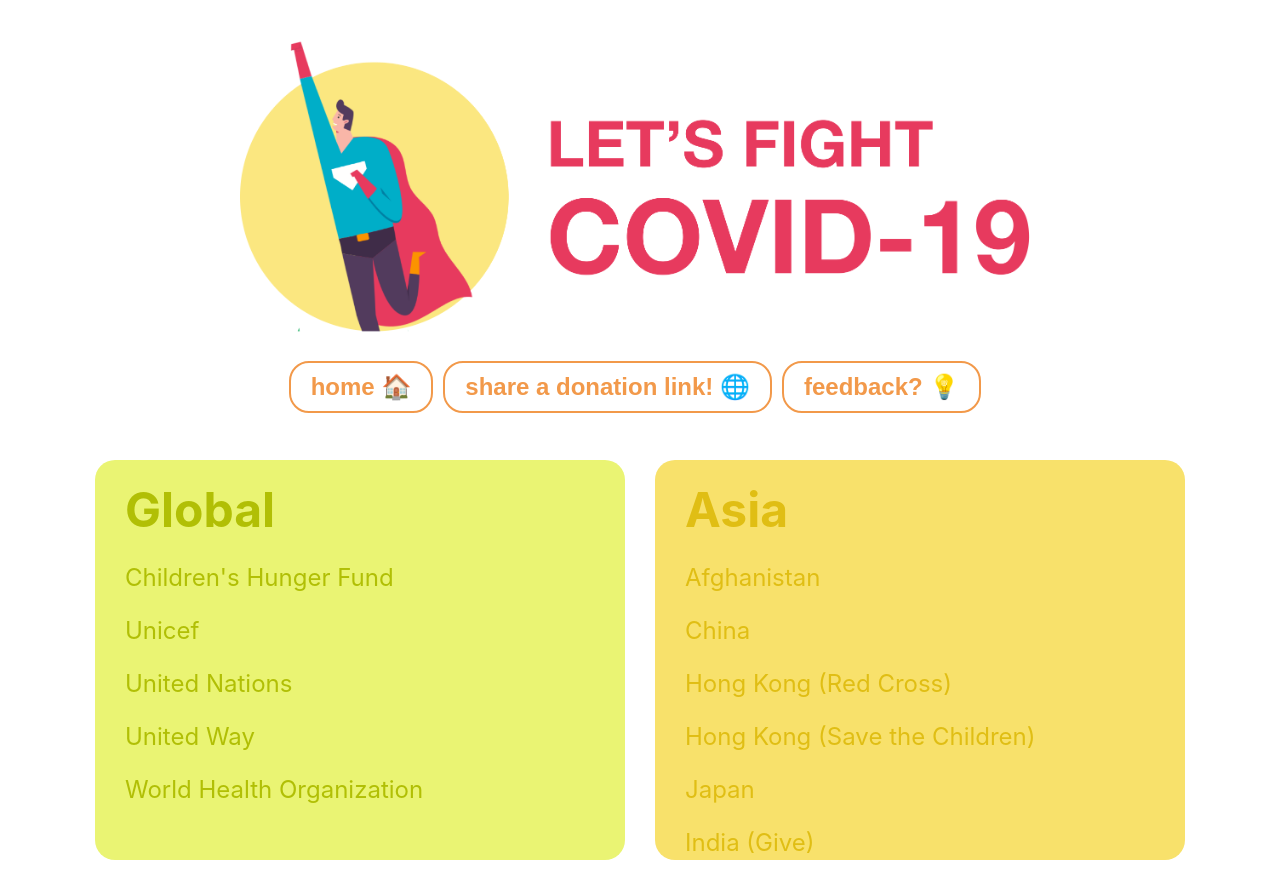
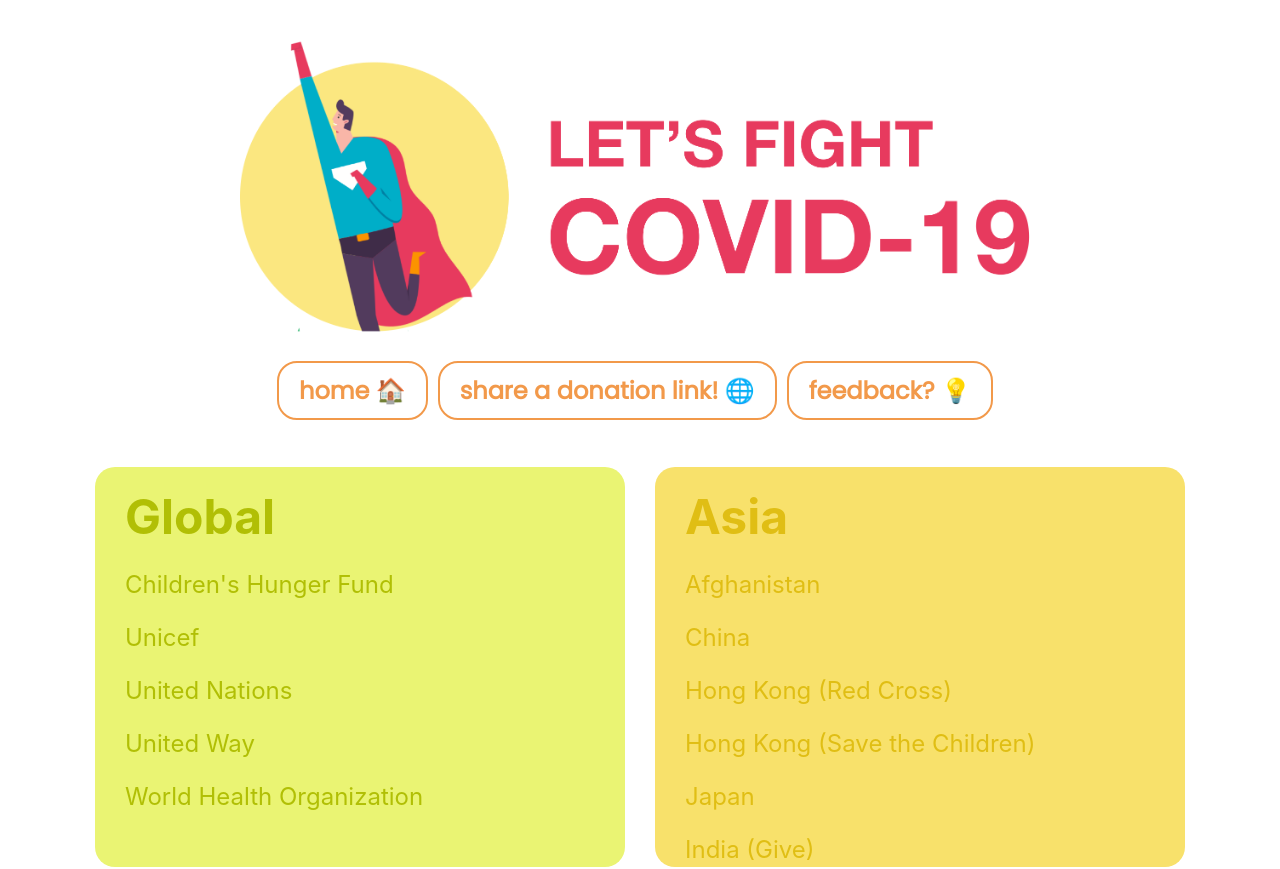
Before and after one commit to donatecovid19/website, a React (Create React App) app: page / in a window 1280 px wide. Shown: the top 869 px of the page. Built offline with nearby package versions, Linux system fonts and the light colour scheme.

Commit message:
Changed font to Poppins in the theme

```diff
--- a/public/css/theme.css
+++ b/public/css/theme.css
@@ -1,7 +1,11 @@
+/* Poppins font */
+
+@import url("https://fonts.googleapis.com/css2?family=Poppins&display=swap");
+
 /* global styling */
 
 body {
-  font-family: sans-serif;
+  font-family: "Poppins", sans-serif;
 }
 
 h1 {
@@ -24,6 +28,7 @@ img {
 
 button {
   background-color: #ffffff;
+  font-family: "Poppins", sans-serif;
   font-weight: bold;
   font-size: 24px;
   color: #f2994a;
```
